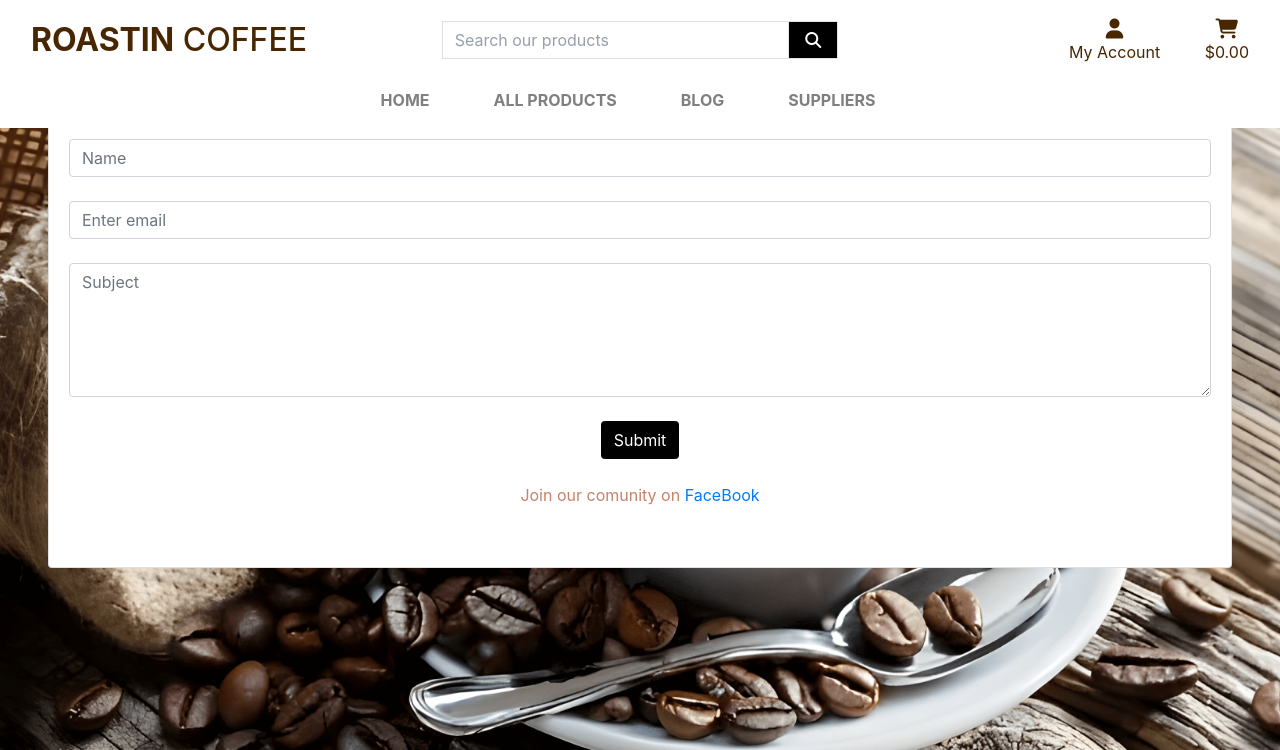
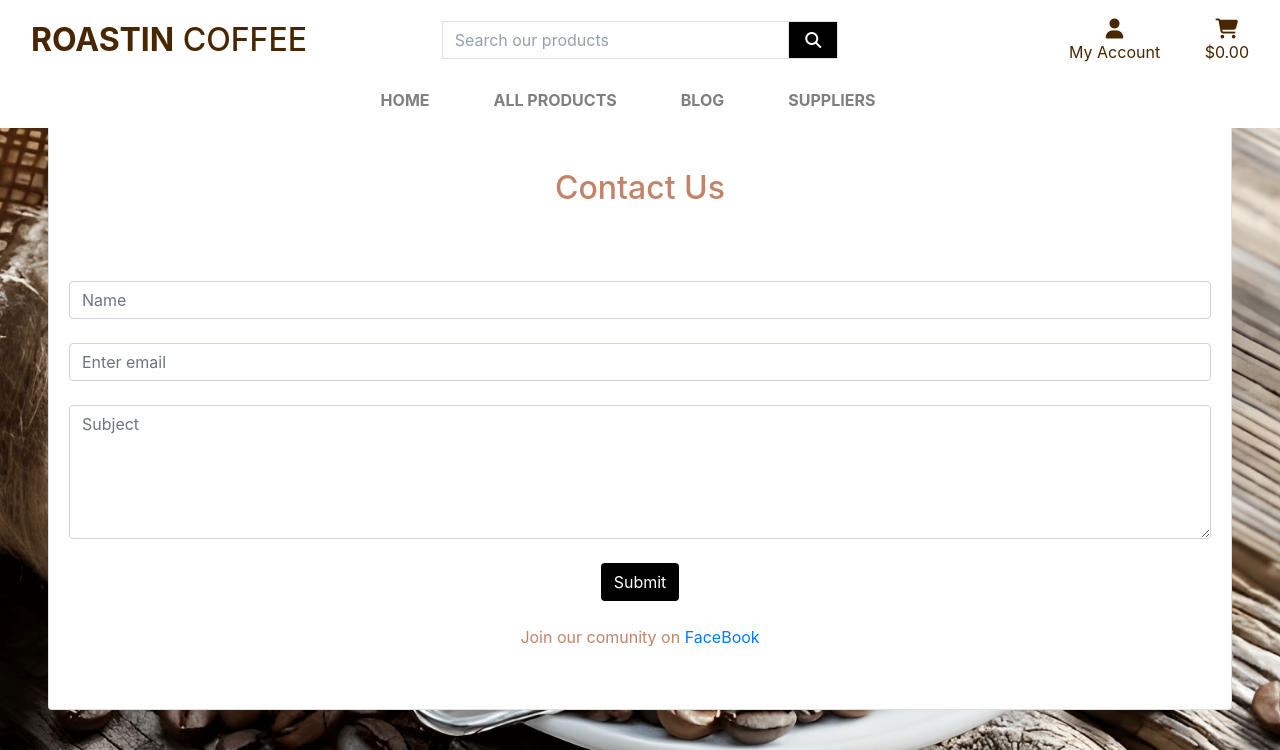
Before and after one commit to Paulmayock/roastin_coffee, a Django app: page /contact_form in a window 1280 px wide. Shown: the top 750 px of the page. Run offline with Django 3.2, Linux system fonts and the light colour scheme; some libraries are stand-ins or nearby versions; some web fonts are replaced.

Commit message:
updated contact form css

```diff
--- a/static/css/base.css
+++ b/static/css/base.css
@@ -117,6 +117,16 @@ input[name='q']::placeholder {
     margin-bottom: 70px;
 }
 
+/* Contact Form Page */
+
+.fcontact {
+    text-align: center;
+    margin-top: 100px;
+    margin-bottom: 50px;
+}
+
+/* Reviews
+
 /* Allauth form formatting */
 
 .allauth-form-inner-content p {
```
